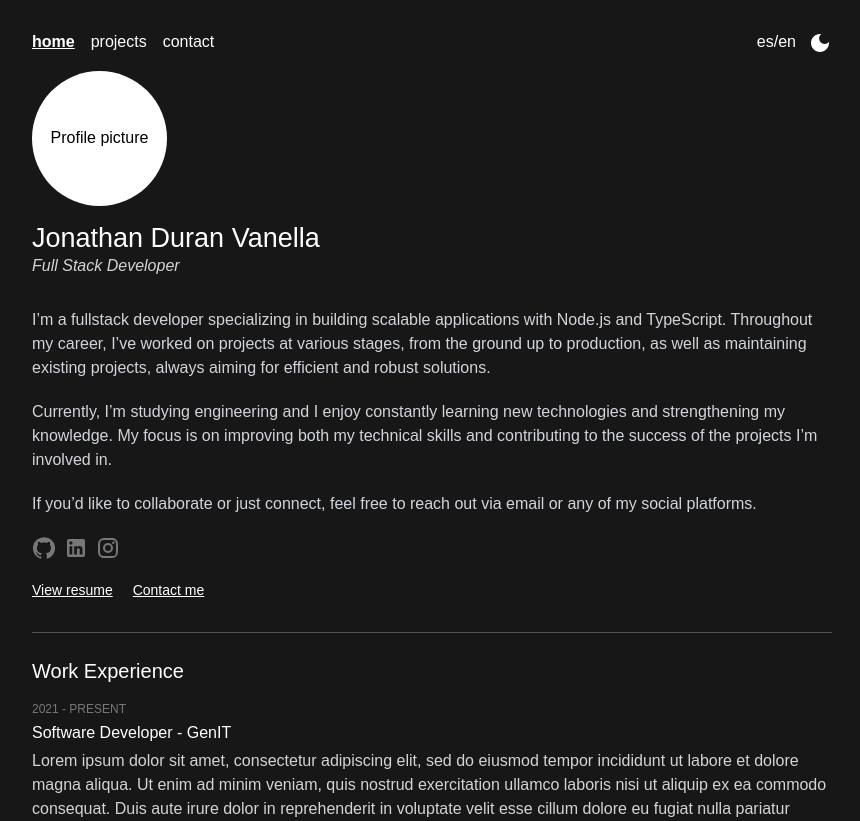
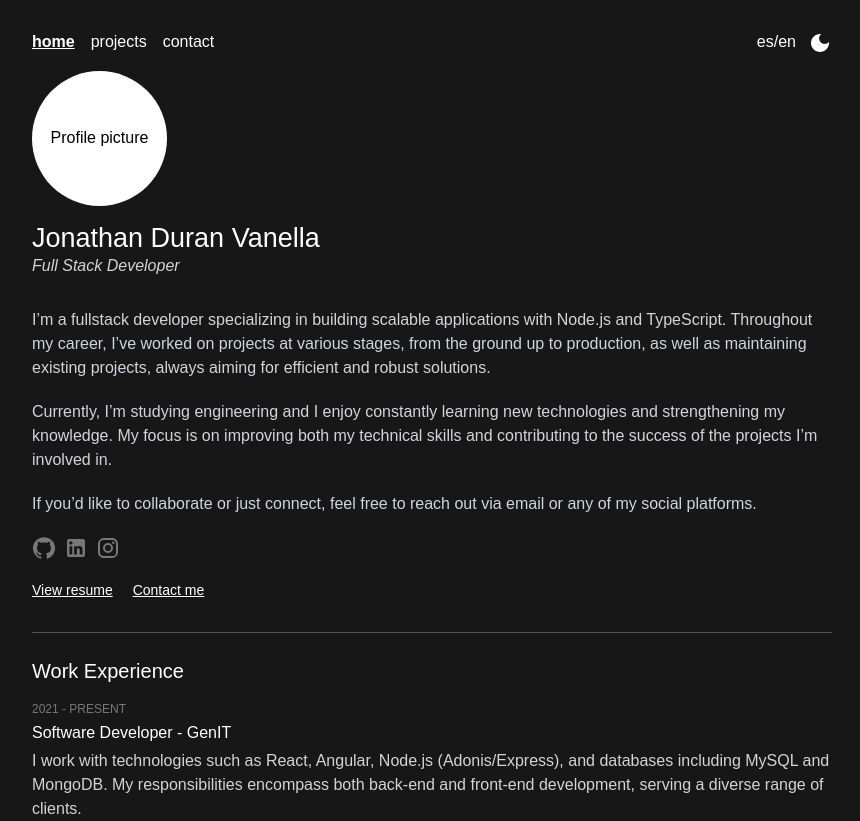
Before and after one commit to jonathanduran7/duranvanella, a Next.js app: page / in a window 1280 px wide. Shown: the whole page, without its empty margins (208-1068 px from the left). Built offline with nearby package versions, Linux system fonts and the light colour scheme.

Commit message:
add experience

```diff
--- a/app/components/work-experience.tsx
+++ b/app/components/work-experience.tsx
@@ -9,7 +9,7 @@ export default function WorkExperience() {
         <p className="text-gray-dark text-xs">2021 - PRESENT</p>
         <p>Software Developer - GenIT</p>
         <p className="text text-gray">
-          Lorem ipsum dolor sit amet, consectetur adipiscing elit, sed do eiusmod tempor incididunt ut labore et dolore magna aliqua. Ut enim ad minim veniam, quis nostrud exercitation ullamco laboris nisi ut aliquip ex ea commodo consequat. Duis aute irure dolor in reprehenderit in voluptate velit esse cillum dolore eu fugiat nulla pariatur
+          I work with technologies such as React, Angular, Node.js (Adonis/Express), and databases including MySQL and MongoDB. My responsibilities encompass both back-end and front-end development, serving a diverse range of clients.
         </p>
       </div>
     </div>
```
